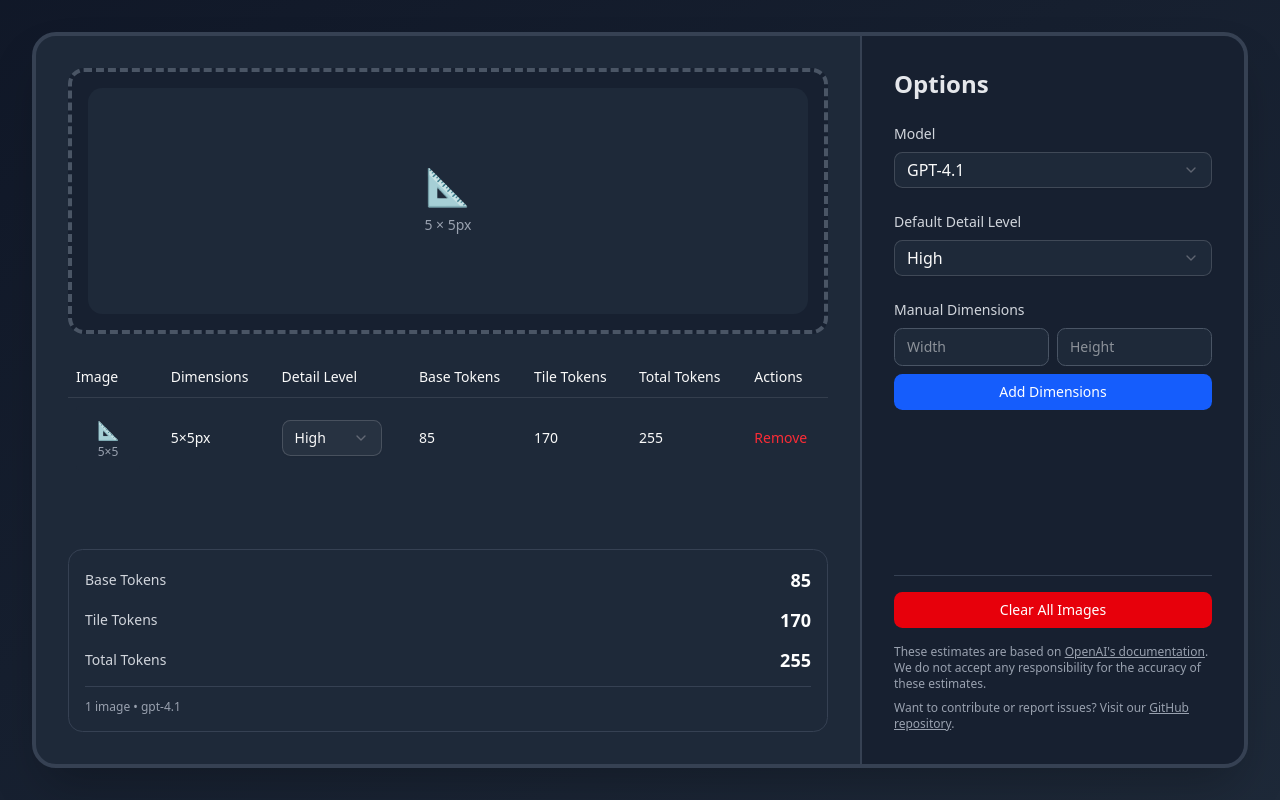
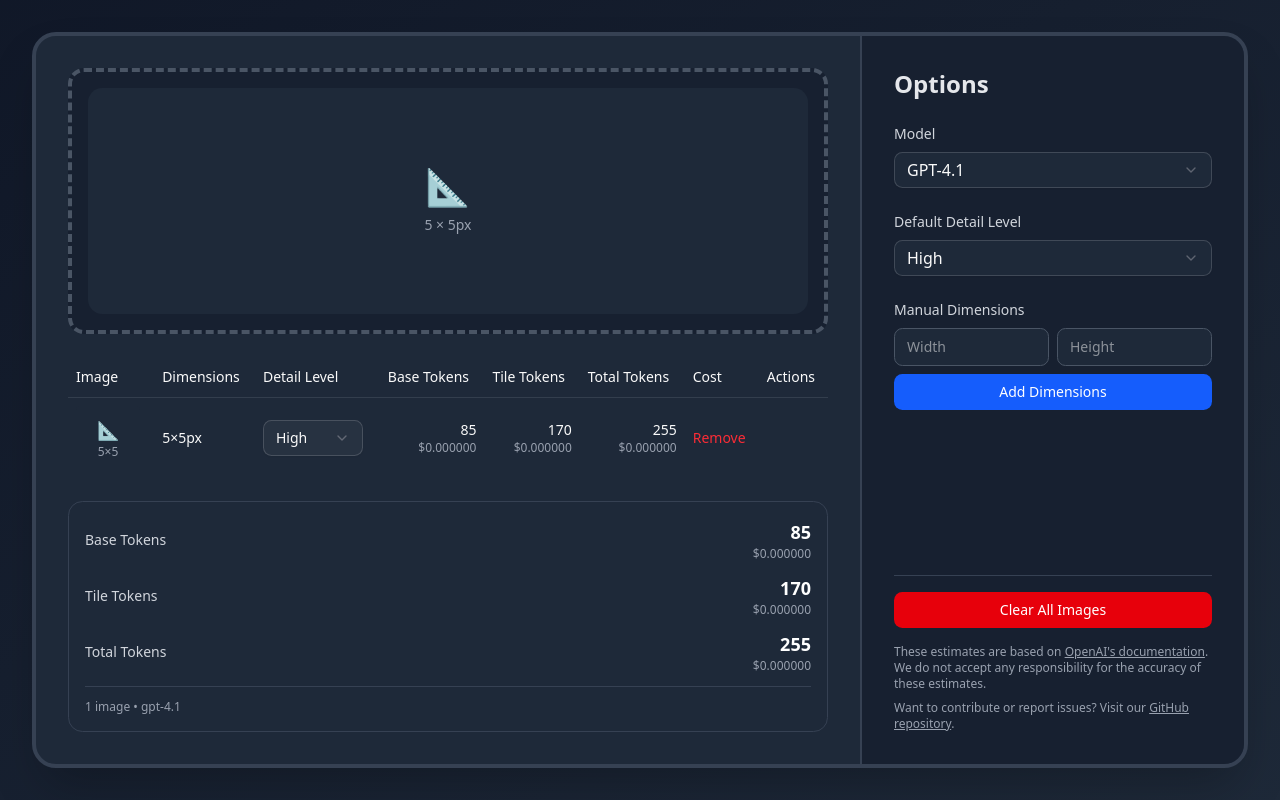
Before and after one commit to curefatih/image-token-estimator, a React (Vite) app: page / in a window 1280 px wide. Both pictures are taken after typing "5", "5" into the empty fields and a click on the button "Add Dimensions". Built offline with nearby package versions, Linux system fonts and the light colour scheme; no server answers.

Commit message:
feat: integrate model pricing service and display cost calculations for tokens in App component

```diff
--- a/src/App.tsx
+++ b/src/App.tsx
@@ -1,4 +1,4 @@
-import { useState } from "react";
+import { useState, useEffect } from "react";
 import {
   Select,
   SelectContent,
@@ -15,6 +15,7 @@ import {
   TableRow,
 } from "@/components/ui/table";
 import { ImageTokenService } from "@/lib/image-token-service";
+import { ModelPricingService } from "@/lib/model-pricing-service";
 import type { ModelType, DetailLevel } from "@/lib/types";
 
 interface ImageData {
@@ -41,6 +42,11 @@ function App() {
     width: "",
     height: "",
   });
+  const [pricingService] = useState(() => new ModelPricingService());
+
+  useEffect(() => {
+    pricingService.initialize();
+  }, [pricingService]);
 
   const selectedImage =
     images.find((img) => img.id === selectedImageId) || images[0];
@@ -186,6 +192,10 @@ function App() {
     setManualDimensions({ width: "", height: "" });
   };
 
+  const calculateCost = (tokens: number) => {
+    return pricingService.calculateCost(selectedModel, tokens);
+  };
+
   const PlaceholderImage = ({
     width,
     height,
@@ -261,6 +271,7 @@ function App() {
                         <TableHead>Base Tokens</TableHead>
                         <TableHead>Tile Tokens</TableHead>
                         <TableHead>Total Tokens</TableHead>
+                        <TableHead>Cost</TableHead>
                         <TableHead>Actions</TableHead>
                       </TableRow>
                     </TableHeader>
@@ -320,13 +331,34 @@ function App() {
                             </div>
                           </TableCell>
                           <TableCell>
+                            <div className="text-right">
+                              <div className="font-medium">
                                 {Math.ceil(image.tokens.base).toLocaleString()}
+                              </div>
+                              <div className="text-xs text-gray-500 dark:text-gray-400">
+                                ${calculateCost(image.tokens.base).toFixed(6)}
+                              </div>
+                            </div>
                           </TableCell>
                           <TableCell>
+                            <div className="text-right">
+                              <div className="font-medium">
                                 {Math.ceil(image.tokens.tile).toLocaleString()}
+                              </div>
+                              <div className="text-xs text-gray-500 dark:text-gray-400">
+                                ${calculateCost(image.tokens.tile).toFixed(6)}
+                              </div>
+                            </div>
                           </TableCell>
                           <TableCell>
+                            <div className="text-right">
+                              <div className="font-medium">
                                 {Math.ceil(image.tokens.total).toLocaleString()}
+                              </div>
+                              <div className="text-xs text-gray-500 dark:text-gray-400">
+                                ${calculateCost(image.tokens.total).toFixed(6)}
+                              </div>
+                            </div>
                           </TableCell>
                           <TableCell>
                             <button
@@ -353,30 +385,72 @@ function App() {
                       <div className="text-sm font-medium text-gray-700 dark:text-gray-300">
                         Base Tokens
                       </div>
+                      <div className="text-right">
                         <div className="text-lg font-bold text-gray-900 dark:text-white">
                           {Math.ceil(
-                          images.reduce((sum, img) => sum + img.tokens.base, 0)
+                            images.reduce(
+                              (sum, img) => sum + img.tokens.base,
+                              0
+                            )
                           ).toLocaleString()}
+                        </div>
+                        <div className="text-xs text-gray-500 dark:text-gray-400">
+                          $
+                          {calculateCost(
+                            images.reduce(
+                              (sum, img) => sum + img.tokens.base,
+                              0
+                            )
+                          ).toFixed(6)}
+                        </div>
                       </div>
                     </div>
                     <div className="flex items-center justify-between">
                       <div className="text-sm font-medium text-gray-700 dark:text-gray-300">
                         Tile Tokens
                       </div>
+                      <div className="text-right">
                         <div className="text-lg font-bold text-gray-900 dark:text-white">
                           {Math.ceil(
-                          images.reduce((sum, img) => sum + img.tokens.tile, 0)
+                            images.reduce(
+                              (sum, img) => sum + img.tokens.tile,
+                              0
+                            )
                           ).toLocaleString()}
+                        </div>
+                        <div className="text-xs text-gray-500 dark:text-gray-400">
+                          $
+                          {calculateCost(
+                            images.reduce(
+                              (sum, img) => sum + img.tokens.tile,
+                              0
+                            )
+                          ).toFixed(6)}
+                        </div>
                       </div>
                     </div>
                     <div className="flex items-center justify-between">
                       <div className="text-sm font-medium text-gray-700 dark:text-gray-300">
                         Total Tokens
                       </div>
+                      <div className="text-right">
                         <div className="text-lg font-bold text-gray-900 dark:text-white">
                           {Math.ceil(
-                          images.reduce((sum, img) => sum + img.tokens.total, 0)
+                            images.reduce(
+                              (sum, img) => sum + img.tokens.total,
+                              0
+                            )
                           ).toLocaleString()}
+                        </div>
+                        <div className="text-xs text-gray-500 dark:text-gray-400">
+                          $
+                          {calculateCost(
+                            images.reduce(
+                              (sum, img) => sum + img.tokens.total,
+                              0
+                            )
+                          ).toFixed(6)}
+                        </div>
                       </div>
                     </div>
                   </div>
--- /dev/null
+++ b/src/lib/model-pricing-service.ts
@@ -0,0 +1,55 @@
+import type { ModelType } from "./types";
+
+interface ModelPricing {
+  input_cost_per_token: number;
+  output_cost_per_token: number;
+  mode: string;
+  supports_vision: boolean;
+}
+
+interface ModelPricingData {
+  [key: string]: ModelPricing;
+}
+
+export class ModelPricingService {
+  private pricingData: ModelPricingData = {};
+
+  async initialize() {
+    try {
+      const response = await fetch(
+        "https://raw.githubusercontent.com/BerriAI/litellm/afe8abc768958efc329755de322fff450955eb36/model_prices_and_context_window.json"
+      );
+      const data = await response.json();
+      this.pricingData = data;
+    } catch (error) {
+      console.error("Failed to fetch model pricing data:", error);
+    }
+  }
+
+  getModelPricing(model: ModelType): ModelPricing | null {
+    // Map our model types to LiteLLM model names
+    const modelMapping: Record<ModelType, string> = {
+      "gpt-4.1": "gpt-4-vision-preview",
+      "gpt-4.1-mini": "gpt-4-vision-preview",
+      "gpt-4.1-nano": "gpt-4-vision-preview",
+      "o4-mini": "gpt-4-vision-preview",
+      "gpt-4o": "gpt-4-vision-preview",
+      "gpt-4o-mini": "gpt-4-vision-preview",
+      cua: "gpt-4-vision-preview",
+      o1: "gpt-4-vision-preview",
+      "o1-pro": "gpt-4-vision-preview",
+      o3: "gpt-4-vision-preview",
+    };
+
+    const liteLLMModel = modelMapping[model];
+    return this.pricingData[liteLLMModel] || null;
+  }
+
+  calculateCost(model: ModelType, tokens: number): number {
+    const pricing = this.getModelPricing(model);
+    if (!pricing) return 0;
+
+    // For vision models, we use input_cost_per_token
+    return tokens * pricing.input_cost_per_token;
+  }
+}
```
Lines whose indentation alone changed are shown as unchanged.
